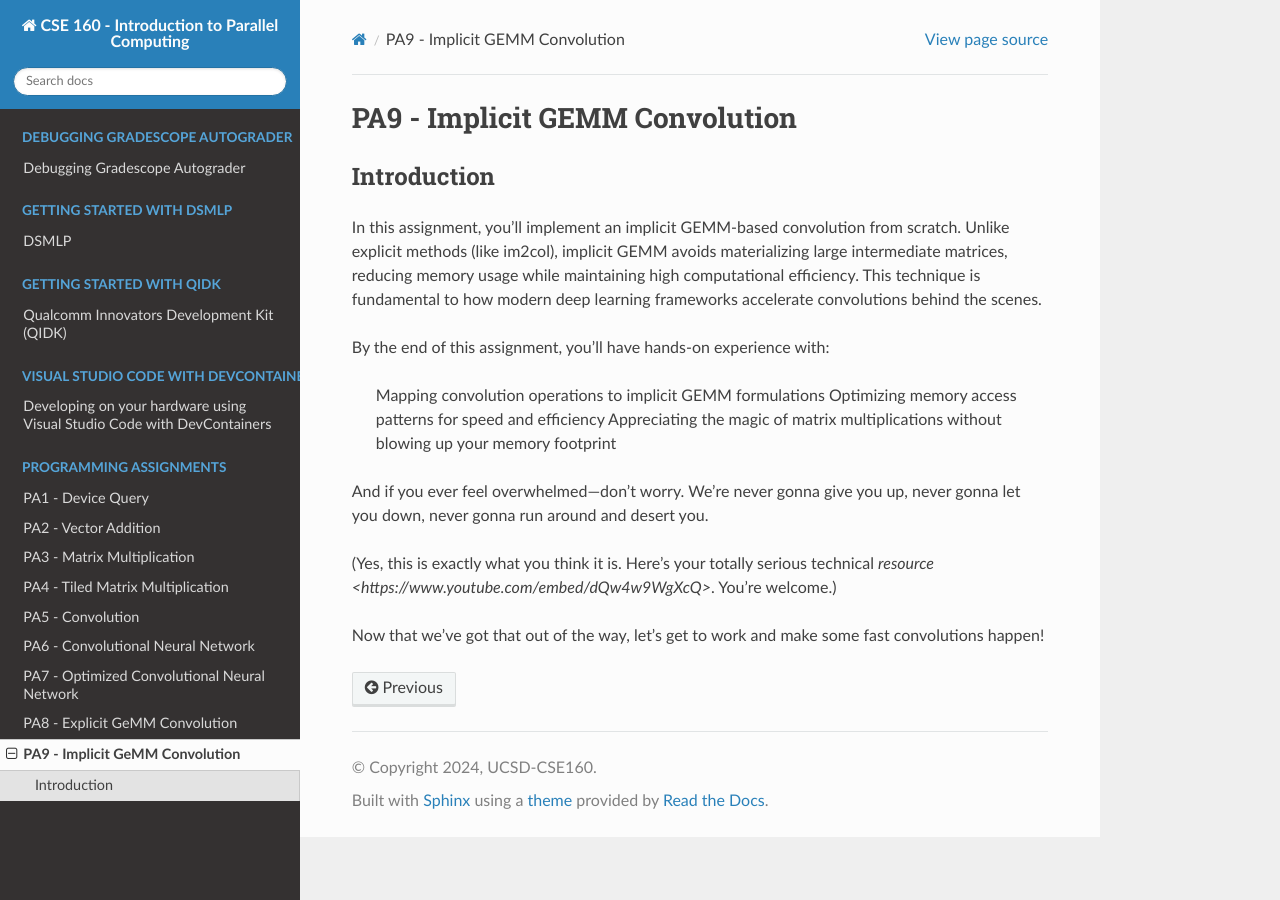
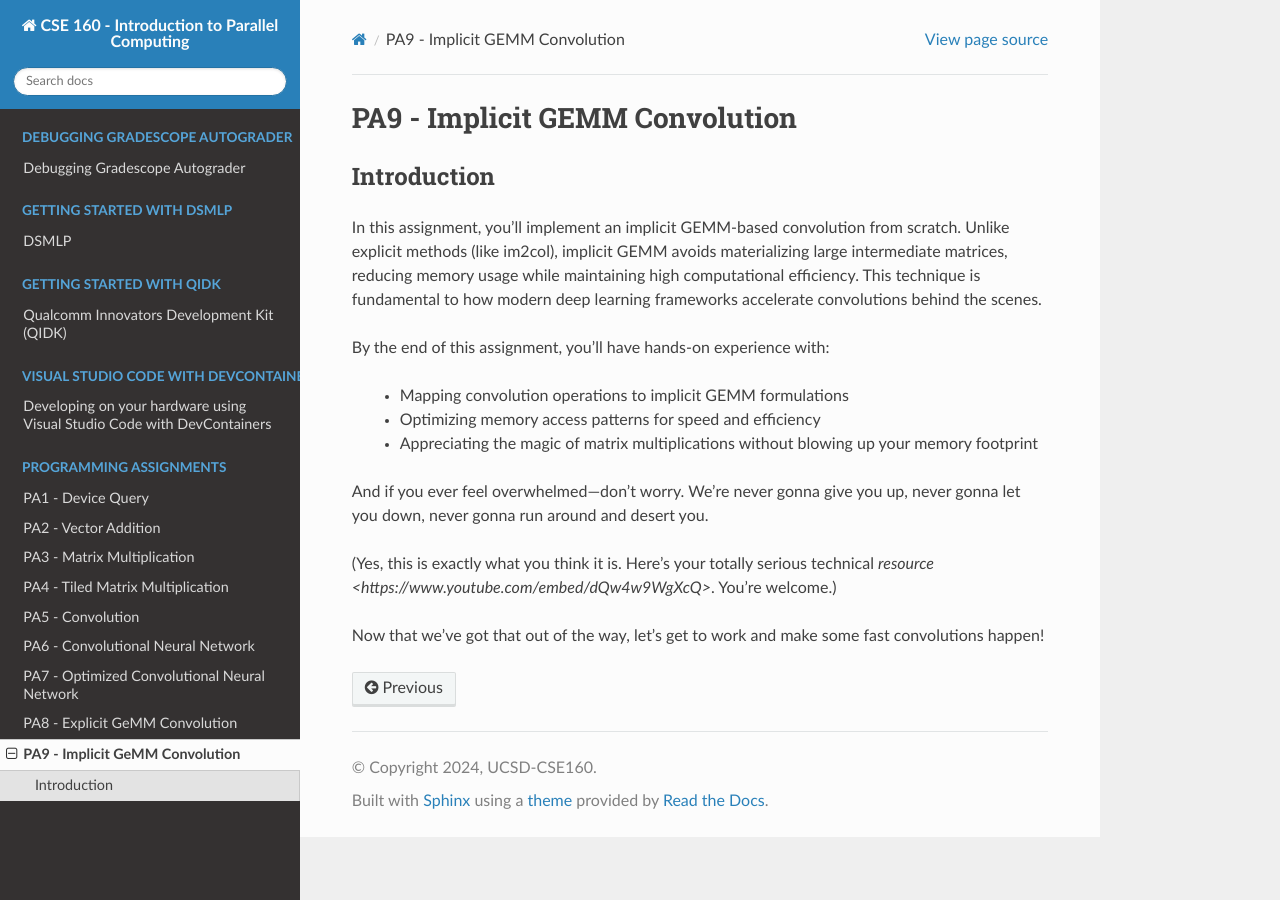
Before and after one commit to KastnerRG/cse160-docs, a Sphinx documentation site: the page built from docs/source/PA9.rst, in a window 1280 px wide. Built offline with Sphinx 7.4.7 and the Read the Docs theme 3.1.0, drawn with Linux system fonts in a browser that asks for light colours; formulas are drawn with MathJax 3.

Commit message:
fix: missing bullets

```diff
--- a/docs/source/PA9.rst
+++ b/docs/source/PA9.rst
@@ -7,9 +7,9 @@ In this assignment, you’ll implement an implicit GEMM-based convolution from s
 
 By the end of this assignment, you’ll have hands-on experience with:
 
-    Mapping convolution operations to implicit GEMM formulations
-    Optimizing memory access patterns for speed and efficiency
-    Appreciating the magic of matrix multiplications without blowing up your memory footprint
+    * Mapping convolution operations to implicit GEMM formulations
+    * Optimizing memory access patterns for speed and efficiency
+    * Appreciating the magic of matrix multiplications without blowing up your memory footprint
 
 And if you ever feel overwhelmed—don’t worry. We’re never gonna give you up, never gonna let you down, never gonna run around and desert you.
 
```
